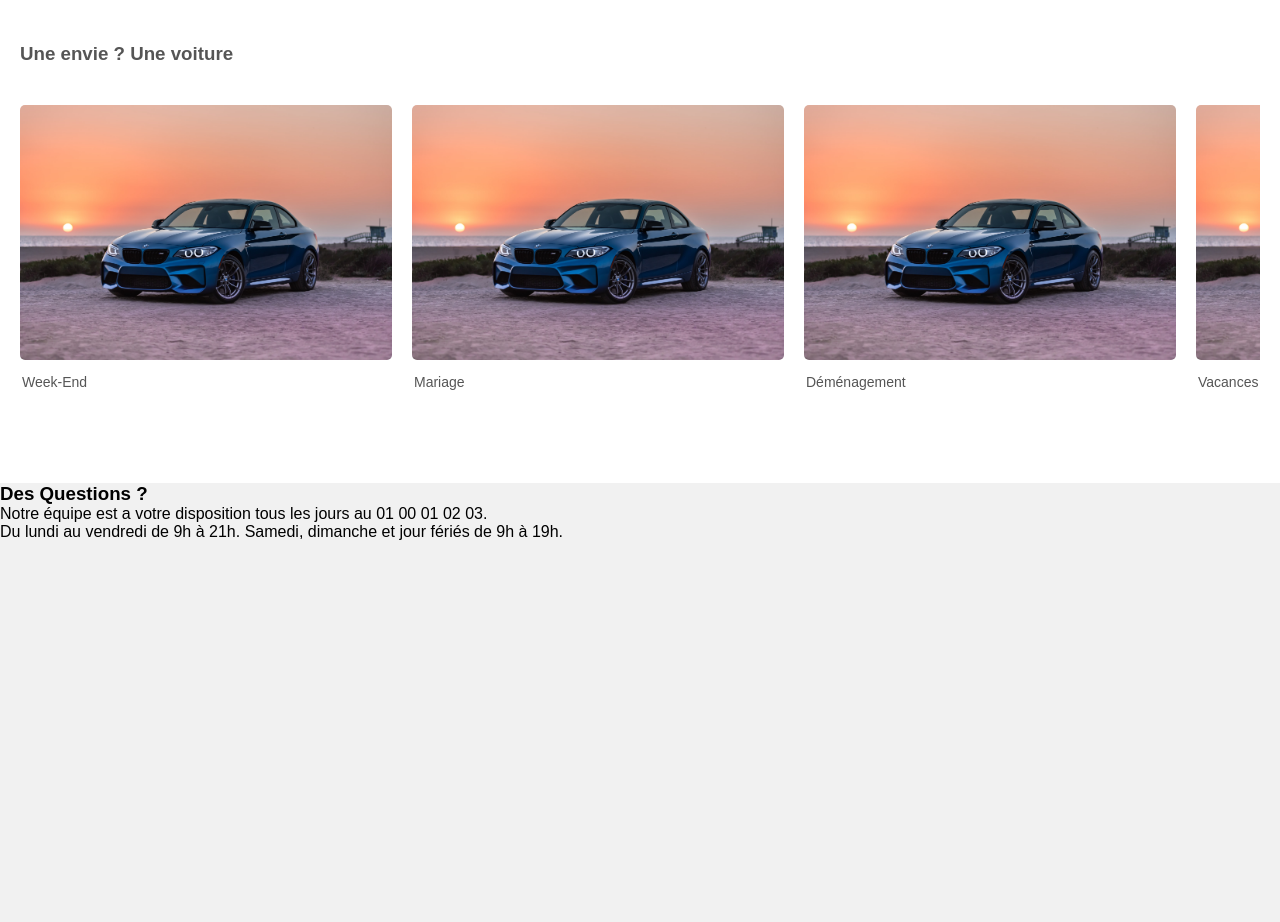
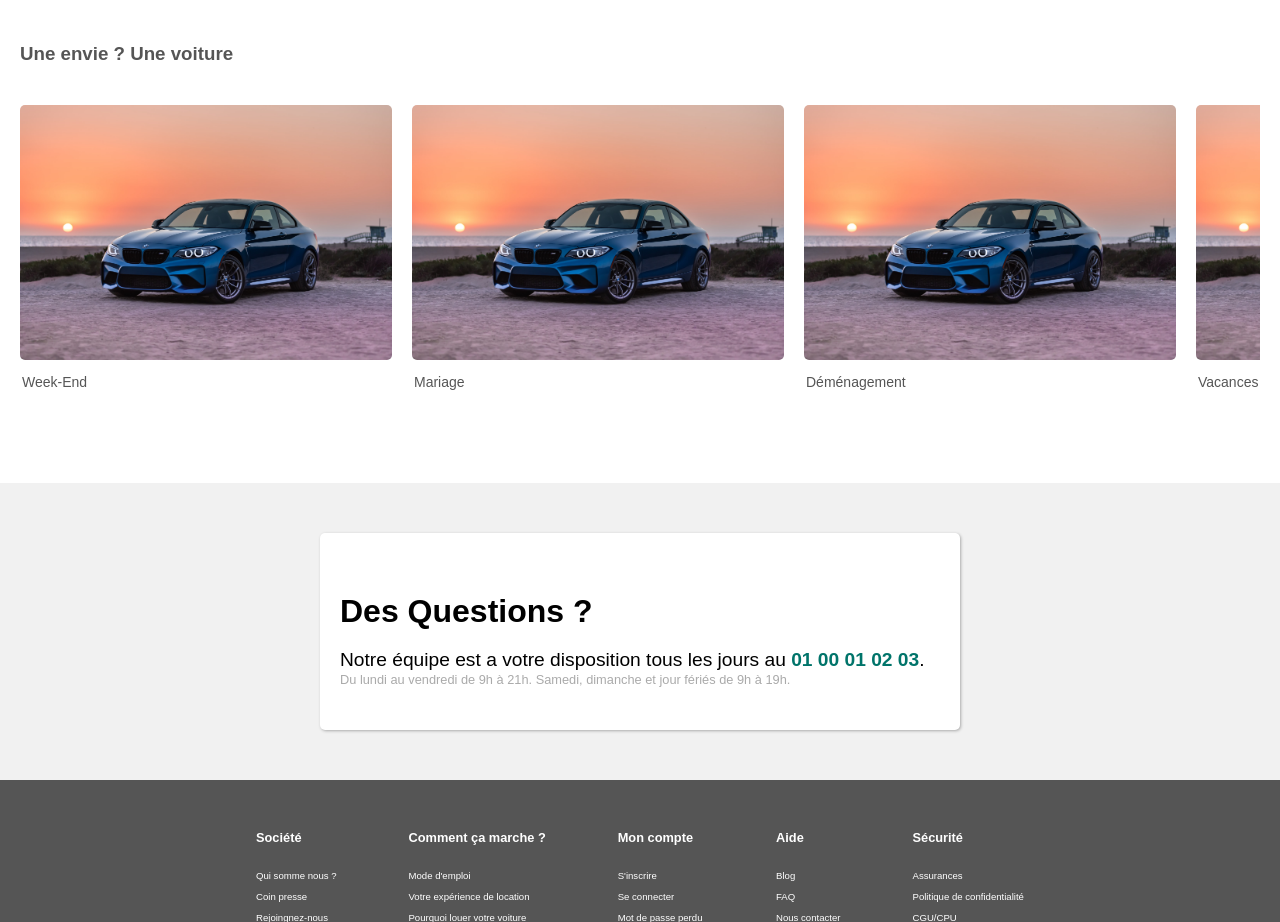
Before and after one commit to Sciminel/ProjetSiteLocation, a plain HTML site: page index.html in a window 1280 px wide. Shown: the part 1878-2800 px from the top of the page. Before the commit the page ends 2419 px from the top, so only its background shows below. Drawn offline with Linux system fonts and the light colour scheme.

Commit message:
Mise en place du footer

```diff
--- a/index.html
+++ b/index.html
@@ -270,7 +270,74 @@
         </div>
     </div>
 
+    <!-----------------Footer------------------->
+    <footer>
+        <div class="container-footer">
 
+            <div class="foot-presentation">
+
+            </div>
+
+            <div class="foot-list">
+
+                <ul>
+                <h4>Société</h4>
+
+                    <li>Qui somme nous ?</li>
+                    <li>Coin presse</li>
+                    <li>Rejoingnez-nous</li>
+                </ul>
+
+                <ul>
+                <h4>Comment ça marche ?</h4>
+
+                    <li>Mode d'emploi</li>
+                    <li>Votre expérience de location</li>
+                    <li>Pourquoi louer votre voiture</li>
+                    <li>Expérience de location</li>
+                </ul>
+
+                <ul>
+                <h4>Mon compte</h4>
+
+                    <li>S'inscrire</li>
+                    <li>Se connecter</li>
+                    <li>Mot de passe perdu</li>
+                    <li>Déposer une voiture</li>
+                </ul>
+
+                <ul>
+                <h4>Aide</h4>
+
+                    <li>Blog</li>
+                    <li>FAQ</li>
+                    <li>Nous contacter</li>
+                </ul>
+
+                <ul>
+                <h4>Sécurité</h4>
+
+                    <li>Assurances</li>
+                    <li>Politique de confidentialité</li>
+                    <li>CGU/CPU</li>
+                    <li>Chartes sur les Cookies</li>
+                    <li>Mentions Légales</li>
+                </ul>
+            </div>
+
+        </div>
+
+        <div class="renseignement">
+            <span>Rejoignez-nous sur</span>
+            <div class="renseigne-img">
+                <img src="ressources/icons8-car-50.png" alt="">
+                <img src="ressources/icons8-car-50.png" alt="">
+                <img src="ressources/icons8-car-50.png" alt="">
+            </div>
+        </div>
+
+
+    </footer>
 
     <script src="scripts/app.js"></script>
 </body>
--- a/styles/style.css
+++ b/styles/style.css
@@ -207,14 +207,14 @@ nav .nav-menu-right .connect:hover{
 .container-accueil .container-accueil-titre h1 {
     color: #fff;
     font-weight: 600;
-    padding: 60px 0 10px 20px;
+    padding: 60px 0 10px 35px;
     font-size: 40px;
     text-shadow: 3px 1px 10px #aaa;
 }
 
 .container-accueil .container-accueil-titre p {
     color: #fff;
-    padding: 0px 0 60px 20px;
+    padding: 0px 0 60px 35px;
     font-size: 22px;
     text-shadow: 3px 1px 10px #aaa;
 }
@@ -636,6 +636,106 @@ nav .nav-menu-right .connect:hover{
 
 /* Contact info */
 
+.container-info {
+    width: 50%;
+    background: #fff;
+    margin: 50px auto;
+    border-radius: 5px;
+    box-shadow: 1px 1px 3px #aaa;
+}
+
+.container-info .info-question {
+    padding: 40px 20px;
+}
+
+.container-info .info-question h3{
+    padding: 20px 0;
+    font-size: 2rem;
+}
+.container-info .info-question p{
+    line-height: 20px;
+    font-size: 1.2rem;
+
+}
+
+.container-info .info-question p span{
+    color: rgb(0, 116, 106);
+    font-weight: 600;
+}
+.container-info .info-question p:nth-child(3){
+    color: #aaa;
+    font-weight: 100;
+    font-size: .8rem;
+}
+
+/* REsponsive A faire *************************************************/
+
+
+
+
+
+
+
+
+
+
+
+/************************************************************/
+
+
+/* Footer */
+
+footer {
+    width: 100%;
+    height: 400px;
+    background: #555;
+    color: #fff;
+}
+
+footer .container-footer{
+    width: 60%;
+    margin: 50px auto 0;
+    padding: 50px 0;
+    border-bottom: 1px solid #fff;
+}
+
+footer .container-footer .foot-list {
+    display: flex;
+    justify-content: space-between;
+
+}
+
+footer .container-footer .foot-list h4{
+    padding-bottom: 20px;
+    font-size: .8rem;
+}
+footer .container-footer .foot-list li{
+    list-style-type: none;
+    padding: 5px 0;
+    font-size: .6rem;
+    cursor: pointer;
+}
+footer .container-footer .foot-list li:hover{
+    text-decoration: underline;
+}
+
+footer .renseignement {
+    width: 60%;
+    text-align: center;
+    margin: 30px auto;
+    border-bottom: 1px solid #fff;
+}
+footer .renseignement span{
+    font-size: .8rem;
+    font-weight: 600;
+}
+
+footer .renseignement .renseigne-img img{
+    width: 40px;
+    height: 40px;
+    margin: 5px 5px;
+    cursor: pointer;
+}
 
 
 
@@ -659,4 +759,19 @@ nav .nav-menu-right .connect:hover{
 
 
 
-/* Footer */
+
+
+
+/* REsponsive A faire *************************************************/
+
+
+
+
+
+
+
+
+
+
+
+/************************************************************/
```
